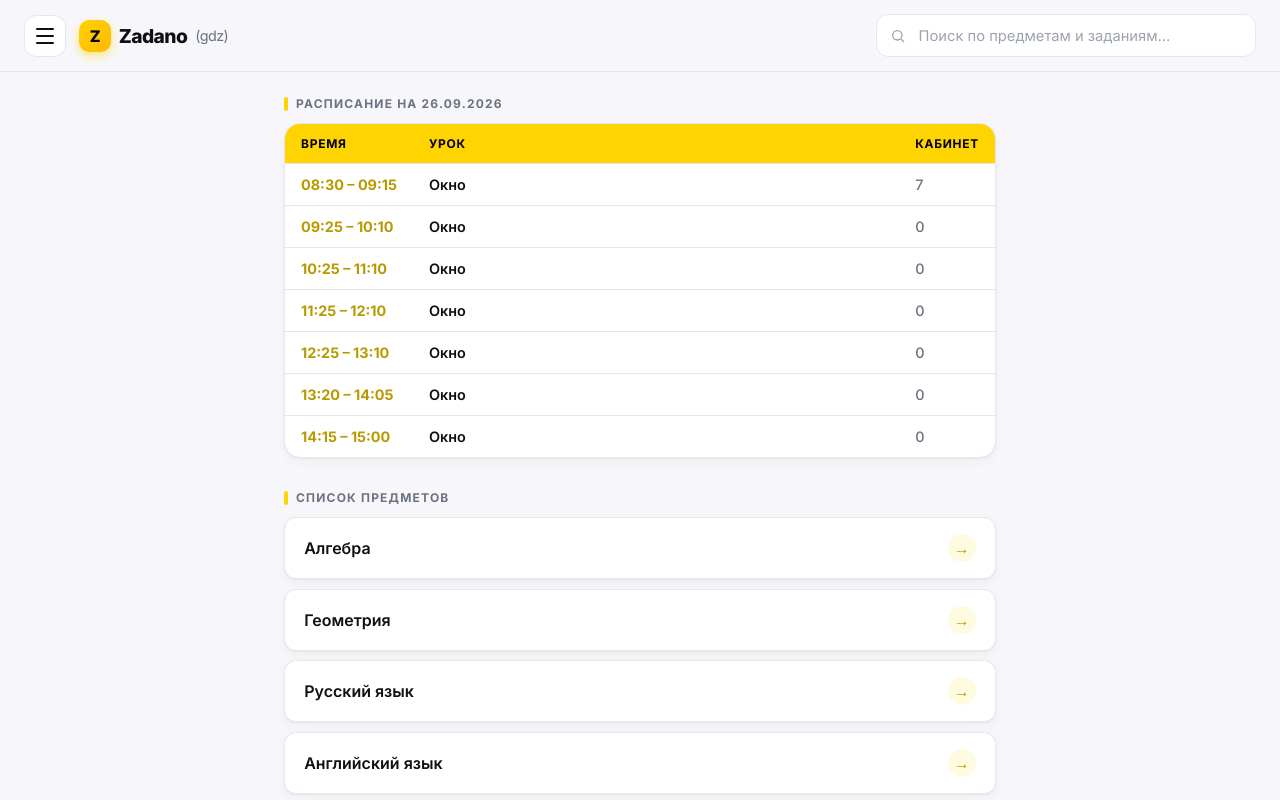
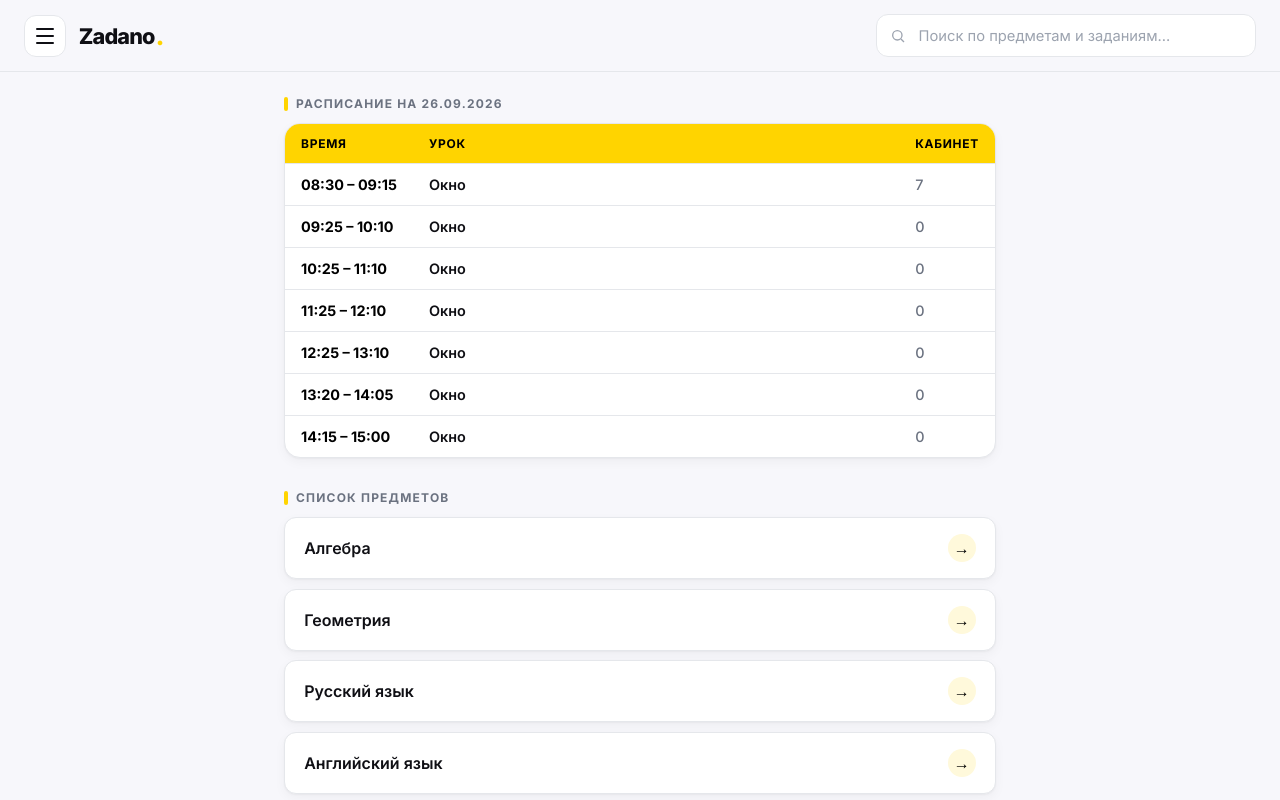
Before and after one commit to zadano/zadano.github.io, a plain HTML site: page index.html in a window 1280 px wide. Shown: the top 800 px of the page. Drawn offline with Linux system fonts and the light colour scheme.

Commit message:
Update index.html

```diff
--- a/index.html
+++ b/index.html
@@ -8,8 +8,8 @@
   <style>
     :root {
       --accent: #FFD400;
-      --accent-dark: #b89a00;
-      --accent-soft: #fffbe0;
+      --accent-dark: #000000;
+      --accent-soft: #FFF9DB;
       --bg: #f7f7fb;
       --card: #ffffff;
       --text: #0f0f14;
@@ -84,33 +84,21 @@
     .hamburger:hover span { background: var(--accent-dark); }
 
     .logo {
-      font-size: 1.2rem;
+      font-size: 1.35rem;
       font-weight: 800;
-      letter-spacing: -0.03em;
+      letter-spacing: -0.04em;
+      color: var(--text);
+      flex-shrink: 0;
       display: flex;
       align-items: center;
-      gap: 0.5rem;
-      flex-shrink: 0;
     }
 
-    .logo-mark {
-      width: 32px;
-      height: 32px;
-      border-radius: 10px;
-      background: linear-gradient(135deg, var(--accent), #ffb800);
-      display: flex;
-      align-items: center;
-      justify-content: center;
-      color: #000;
-      font-weight: 800;
-      font-size: 1rem;
-      box-shadow: 0 4px 10px rgba(255,212,0,0.5);
-    }
-
-    .logo span {
-      font-weight: 400;
-      color: var(--muted);
-      font-size: 0.9rem;
+    .logo::after {
+      content: '.';
+      color: var(--accent);
+      font-size: 1.6rem;
+      line-height: 1;
+      margin-left: 1px;
     }
 
     /* ── Поиск ── */
@@ -639,14 +627,12 @@
     }
 
     @media (max-width: 700px) {
-      .logo span { display: none; }
       .search-wrap { max-width: 220px; }
     }
 
     @media (max-width: 550px) {
       .header { padding: 0.7rem 1rem; gap: 0.5rem; }
-      .logo { font-size: 1rem; }
-      .logo-mark { width: 28px; height: 28px; font-size: 0.9rem; }
+      .logo { font-size: 1.15rem; }
       .hamburger { width: 38px; height: 38px; }
       .search-input { font-size: 0.85rem; padding: 0.6rem 2.2rem 0.6rem 2.2rem; }
       .search-icon { left: 0.7rem; width: 14px; height: 14px; }
@@ -676,10 +662,7 @@
       <span></span>
       <span></span>
     </div>
-    <div class="logo">
-      <div class="logo-mark">Z</div>
-      Zadano <span>(gdz)</span>
-    </div>
+    <div class="logo">Zadano</div>
 
     <!-- ── ПОИСК ── -->
     <div class="search-wrap">
```
